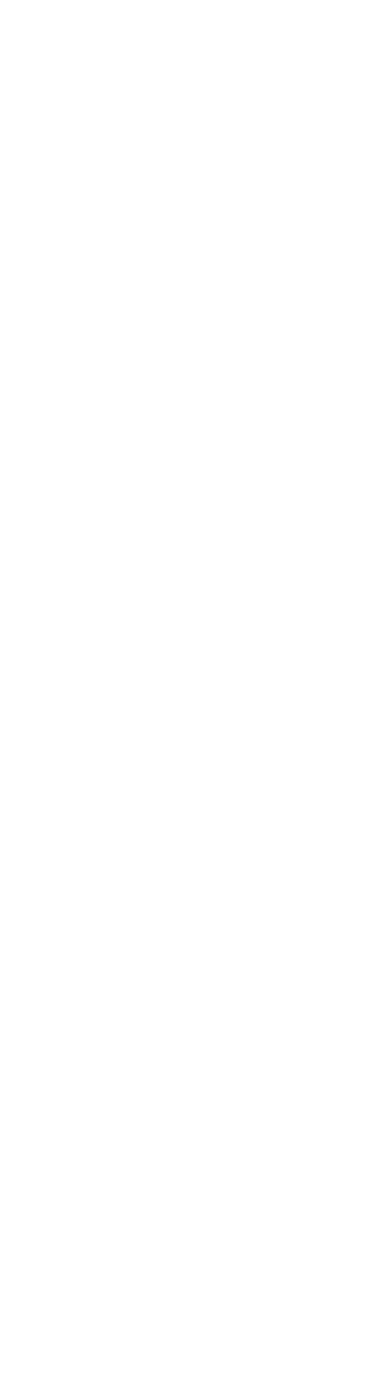
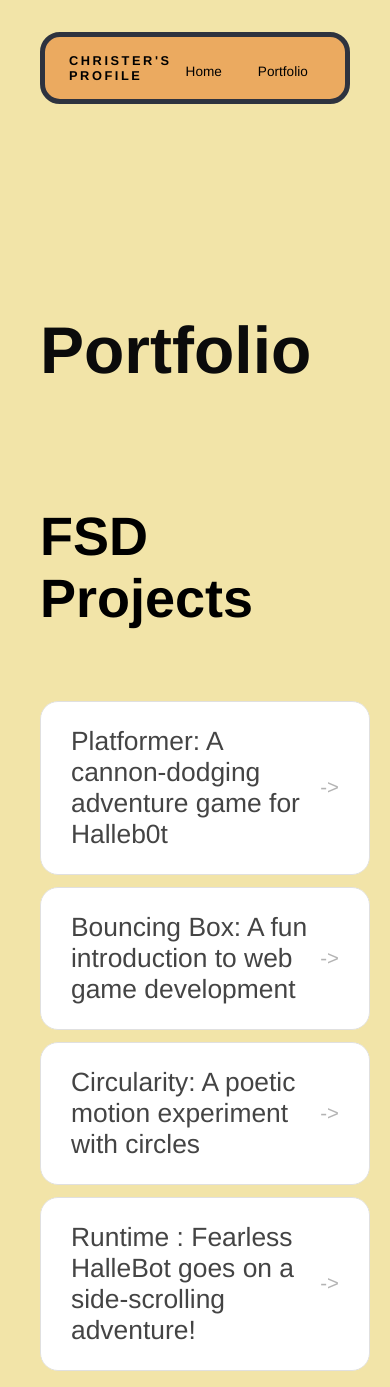
Before and after one commit to ChristerP2/ChristerP2.github.io, a plain HTML site: page portfolio.html in a window 390 px wide. Shown: the top 1387 px of the page. Before the commit the page ends 844 px from the top, so only its background shows below. Drawn offline with Linux system fonts and the light colour scheme.

```diff
--- a/portfolio.html
+++ b/portfolio.html
@@ -0,0 +1,48 @@
+<!DOCTYPE html>
+<html>
+  <head>
+    <title>Christer's profile</title>
+    <link rel="stylesheet" href="style.css" />
+  </head>
+
+  <body>
+    <!-- All content goes here -->
+    <div id="all-contents">
+      <nav>
+        <h1>Christer's profile</h1>
+        <ul id="nav-ul">
+          <li class="nav-li">
+            <a href="index.html">Home</a>
+          </li>
+          <li class="nav-li">
+            <a href="portfolio.html">Portfolio</a></a>
+          </li>
+        </ul>
+      </nav>
+
+      <main>
+        <div class="content">
+    <h1>Portfolio</h1>
+    <h3>FSD Projects</h3>
+    <ul id="portfolio">
+            <li>
+              <a href="fsd-projects/platformer/">Platformer: A cannon-dodging adventure game for Halleb0t</a>
+            </li>
+            <li>
+              <a href="fsd-projects/bouncing-box/">Bouncing Box: A fun introduction to web game development</a>
+            </li>
+            <li>
+              <a href="fsd-projects/circularity/">Circularity: A poetic motion experiment with circles</a>
+            </li>
+            <li>
+              <a href="projects/runtime/">Runtime : Fearless HalleBot goes on a side-scrolling adventure!</a>
+            </li>
+    </ul>
+
+    <!-- ASD Projects will go here -->
+
+  </div>
+      </main>
+    </div>
+  </body>
+</html>
--- a/style.css
+++ b/style.css
@@ -4,8 +4,8 @@
 
 body {
     margin: 0;
-    background: rgb(227, 207, 177);
-    color: #331f0b;
+    background: #edd881af;
+    color: #000000;
     font-family: "Helvetica Neue", Arial, sans-serif;
 }
 
@@ -33,42 +33,40 @@ main {
     flex-direction: column;
     align-items: flex-start;
     gap: 12px;
-    background: rgb(223, 190, 144);
 }
-
 h2 {
     margin: 0;
+    font-size: clamp(4rem, 10vw, 7rem);
     line-height: 0.9;
     font-weight: 900;
     letter-spacing: -0.04em;
     text-transform: uppercase;
-    color: #000;
+    color: #d10c05;
 }
 
 .content > p {
     margin: 0;
-    color: #5b3d0d;
+    color: #248055;
     font-size: 0.9rem;
     text-transform: uppercase;
     letter-spacing: 0.15em;
-    line-height:1.4;
+    line-height: 1.4;
 }
-
-#interest {
+#interests {
     margin-top: 32px;
     width: 100%;
 }
 
-#interest h3 {
-margin: 0 0 12px;
-font-size: 0.75rem;
-font-weight: 700;
-text-transform: uppercase;
-letter-spacing: 0.2em;
-color: #8c6804;
+#interests h3 {
+    margin: 0 0 12px;
+    font-size: 0.75rem;
+    font-weight: 700;
+    text-transform: uppercase;
+    letter-spacing: 0.2em;
+    color: #b69813;
 }
 
-#interest ul {
+#interests ul {
     list-style: none;
     margin: 0;
     padding: 0;
@@ -78,39 +76,181 @@ color: #8c6804;
 }
 
 #interests li {
-    color: #e2c508;
+    color: #1a1616;
     font-size: 1rem;
     font-weight: 600;
     padding: 10px 20px;
-    background: #73cc0d;
-    border-color: red;
+    background: #f6c72a;
     border: 1px solid #ddd;
     border-radius: 100px;
     transition: background 0.25s ease, color 0.25s ease, transform 0.25s ease;
-    cursor: deafult;
+    cursor: default;
 }
 
-#interest li:hover {
-    background: #e85f32;
-    color: #cdc708;
-    border-color: #000;
+#interests li:hover {
+    background: #FFDCA4;
+    color: #171616;
+    border-color: #e5a9a9;
     transform: translateY(-2px);
 }
-
 .sidebar-img {
     width: 100%;
     max-width: 760px;
     aspect-ratio: 3 / 4;
     object-fit: cover;
     display: block;
-    border-radius: 16px;
-    filter: grayscale(100%);
-    box-shadow: 0 8px 30px rgba(0, 0, 0, 0.12);
+    border-radius: 50px;
+    filter: sepia(100%) brightness(75%);
+    box-shadow: 0 8px 30px rgba(76, 73, 73, 0.12);
     transition: filter 0.4s ease, transform 0.4s ease, box-shadow 0.4s ease;
 }
 
 .sidebar-img:hover {
-    filter: grayscale(0%);
+    filter: sepia(0%) brightness(150%);
     transform: translateY(-4px);
-    box-shadow: 0 16px 40px rgba(0, 0, 0, 0.18);
+    box-shadow: 0 16px 40px rgba(77, 74, 74, 0.18);
 }
+
+nav {
+    display: flex;
+    justify-content: space-between;
+    align-items: center;
+    margin-bottom: 48px;
+    padding: 16px 24px;
+    background: #ebaa60;
+    border: 5px solid #2E333F;
+    border-radius: 20px;
+}
+
+nav h1 {
+    margin: 0;
+    font-size: 0.8rem;
+    font-weight: 700;
+    text-transform: uppercase;
+    letter-spacing: 0.2em;
+    color: #000;
+}
+
+#nav-ul {
+    list-style: none;
+    display: flex;
+    gap: 8px;
+    margin: 0;
+    padding: 0;
+}
+
+.nav-li a {
+    color: #000000;
+    text-decoration: none;
+    font-size: 0.85rem;
+    font-weight: 500;
+    padding: 6px 14px;
+    border-radius: 8px;
+    transition: background 0.25s ease, color 0.25s ease;
+}
+
+.nav-li a:hover {
+    background: #FFDCA4;
+    color: #060606;
+}
+/* Portfolio styles */
+.content h1 {
+  color: rgb(11, 11, 11);
+}
+
+#portfolio {
+  list-style: none;
+  margin: 0;
+  padding: 0;
+  width: 100%;
+  display: flex;
+  flex-direction: column;
+  gap: 8px;
+}
+
+#portfolio li {
+  border-radius: 12px;
+  overflow: hidden;
+}
+
+#portfolio a {
+  display: flex;
+  justify-content: space-between;
+  align-items: center;
+  text-decoration: none;
+  color: #444;
+  padding: 16px 20px;
+  font-size: 1.1rem;
+  font-weight: 500;
+  background: #fff;
+  border: 1px solid #e0e0e0;
+  border-radius: 12px;
+  transition: background 0.25s ease, color 0.25s ease, transform 0.25s ease;
+}
+
+#portfolio a:hover {
+  background: #966b0eda;
+  color: #fff;
+  transform: translateX(4px);
+}
+
+#portfolio a::after {
+  content: "->";
+  font-size: 0.85rem;
+  opacity: 0.4;
+  transition: opacity 0.25s ease;
+  white-space: nowrap;
+}
+
+#portfolio a:hover::after {
+  opacity: 1;
+}
+/* responsive web design */
+@media screen and (min-width: 120px) and (max-width: 1080px) {
+  main {
+    height: 100ch;
+    zoom: 1.5;
+    display: grid;
+  }
+
+  h1 {
+    font-size: 44px;
+  }
+
+  h2 {
+    font-size: 42px;
+  }
+
+  h3 {
+    font-size: 36px;
+  }
+
+  #all-contents {
+    height: 100ch;
+    margin: none;
+  }
+
+  a {
+    font-size: 42px;
+  }
+
+  .sidebar {
+    margin-right: 0px;
+    justify-content: center;
+    align-items: center;
+  }
+
+  .sidebar-img {
+    width: 100%;
+  }
+
+  p,
+  li {
+    font-size: 24px;
+  }
+
+  .content {
+    align-content: center;
+    justify-content: center;
+  }
+}
```
Also changed, not shown: index.html (+15 -13 lines).
